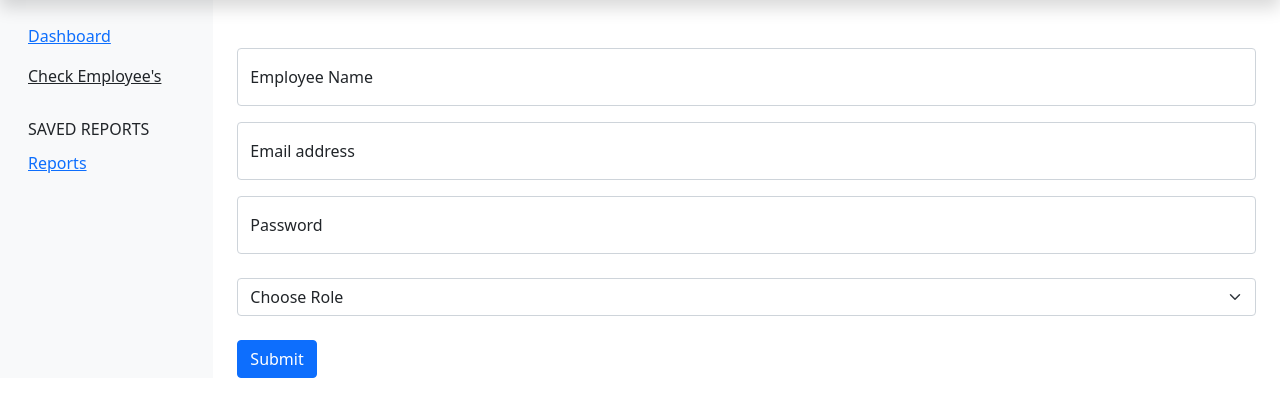
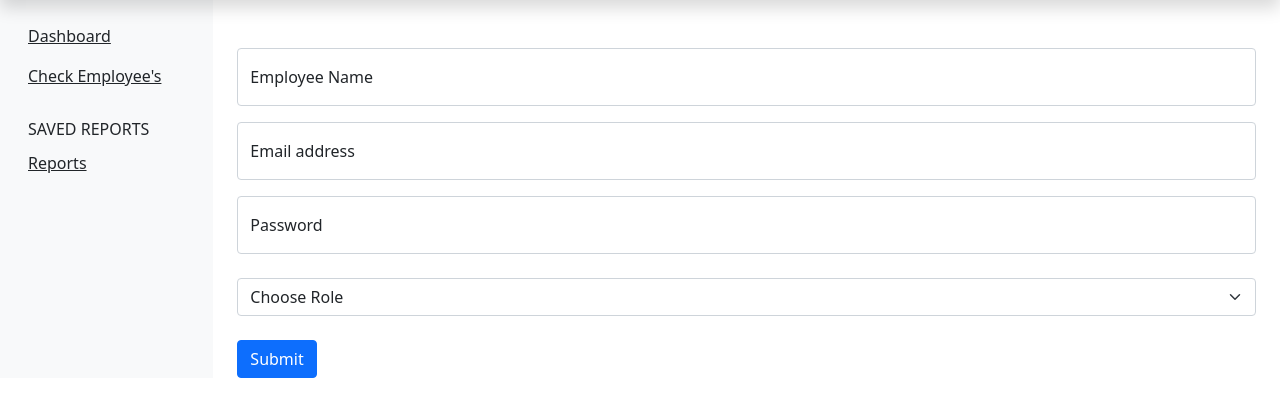
Before and after one commit to Deadpace/dashboard-attendance, a Flask app: page /add_employee in a window 1280 px wide. Shown: the part 71-488 px from the top of the page. Run offline with Flask 2, Linux system fonts and the light colour scheme; the visitor is signed in with stand-in values (Sample User, id 1).

Commit message:
somechanges

```diff
--- a/Templates/dashboard/dashboard_base.html
+++ b/Templates/dashboard/dashboard_base.html
@@ -82,7 +82,7 @@
                 <div class="position-sticky pt-3">
                     <ul class="nav flex-column">
                         <li class="nav-item">
-                            <a class="nav-link active" aria-current="page" href="{{url_for('dashboard')}}">
+                            <a class="nav-link text-dark" aria-current="page" href="{{url_for('dashboard')}}">
                                 <span data-feather="home"></span>
                                 <u>Dashboard</u>
                             </a>
@@ -104,7 +104,7 @@
                     </h6>
                     <ul class="nav flex-column mb-2">
                         <li class="nav-item">
-                            <a class="nav-link" href="{{url_for('generate_report')}}">
+                            <a class="nav-link text-dark" href="{{url_for('generate_report')}}">
                                 <span data-feather="file-text"></span>
                                 <u>Reports</u>
                             </a>
```
